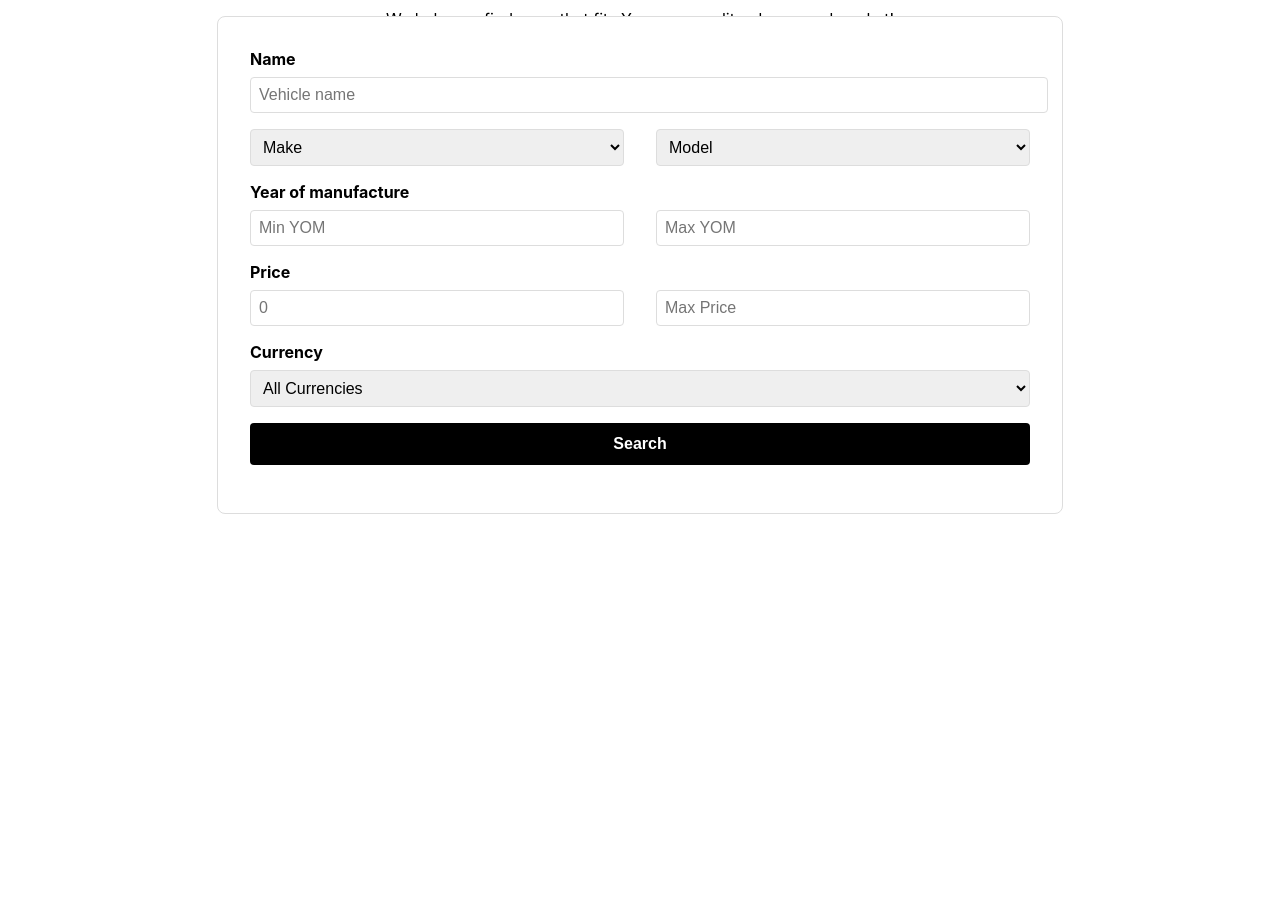
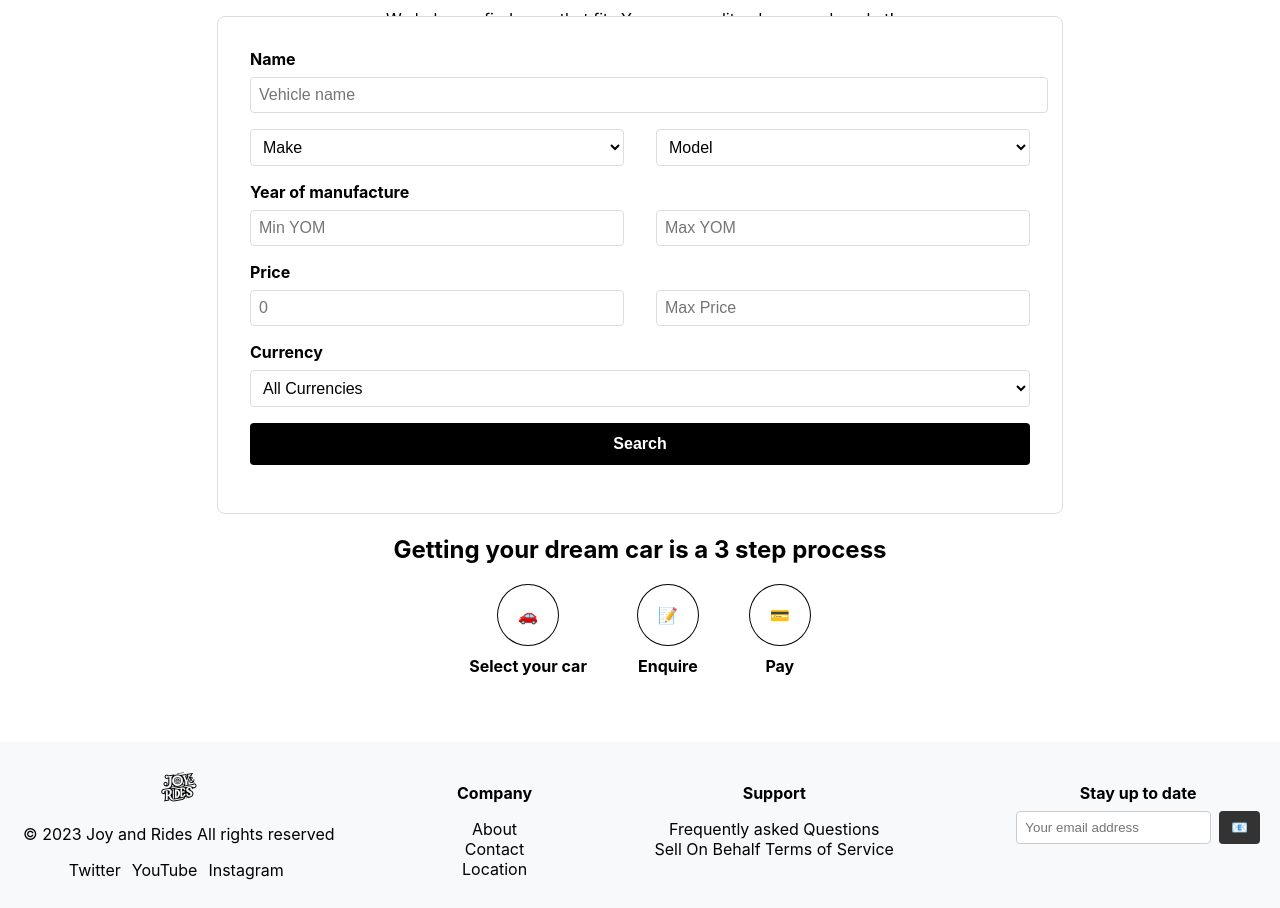
Before and after one commit to suleosmann/joy-rides-site, a React (Create React App) app: page / in a window 1280 px wide. Shown: the part 800-1708 px from the top of the page. Before the commit the page ends 1314 px from the top, so only its background shows below. Built offline with nearby package versions, Linux system fonts and the light colour scheme.

Commit message:
added footer

```diff
--- a/src/App.js
+++ b/src/App.js
@@ -1,12 +1,14 @@
 import "./App.css";
 import Navbar from "./components/Navbar";
 import Landingpage from "./components/Landingpage";
+import Footer from "./components/Footer"
 
 function App() {
   return (
       <div className="App">
         <Navbar />
         <Landingpage />
+        <Footer />
       </div>
   );
 }
--- /dev/null
+++ b/src/components/Footer.jsx
@@ -0,0 +1,74 @@
+import React from "react";
+import "./css/Footer.css"; // Make sure the path to your CSS file is correct
+
+const Footer = () => {
+  return (
+    <footer className="footer">
+      <div className="footer-section">
+        <div className="footer-logo">
+          <img src="/images/joyrides-logo.png" alt="Kai and Karo Logo" />{" "}
+          {/* Replace with your logo path */}
+          <p>© 2023 Joy and Rides All rights reserved</p>
+        </div>
+        <div className="footer-socials">
+          <a
+            href="https://twitter.com"
+            target="_blank"
+            rel="noopener noreferrer"
+          >
+            Twitter
+          </a>
+          <a
+            href="https://youtube.com"
+            target="_blank"
+            rel="noopener noreferrer"
+          >
+            YouTube
+          </a>
+          <a
+            href="https://instagram.com"
+            target="_blank"
+            rel="noopener noreferrer"
+          >
+            Instagram
+          </a>
+        </div>
+      </div>
+      <div className="footer-section">
+        <h4>Company</h4>
+        <ul>
+          <li>
+            <a href="/about">About</a>
+          </li>
+          <li>
+            <a href="/contact">Contact</a>
+          </li>
+          <li>
+            <a href="/location">Location</a>
+          </li>
+        </ul>
+      </div>
+      <div className="footer-section">
+        <h4>Support</h4>
+        <ul>
+          <li>
+            <a href="/faq">Frequently asked Questions</a>
+          </li>
+          <li>
+            <a href="/terms">Sell On Behalf Terms of Service</a>
+          </li>
+        </ul>
+      </div>
+      <div className="footer-section">
+        <h4>Stay up to date</h4>
+        <div className="footer-subscribe">
+          <input type="email" placeholder="Your email address" />
+          <button type="submit">📧</button>{" "}
+          {/* Replace with an actual icon or image */}
+        </div>
+      </div>
+    </footer>
+  );
+};
+
+export default Footer;
--- a/src/components/Landingpage.jsx
+++ b/src/components/Landingpage.jsx
@@ -24,6 +24,23 @@ const Landingpage = () => {
       <div>
         <VehicleSearchForm />
       </div>
+      <div className="process-container">
+      <h2>Getting your dream car is a 3 step process</h2>
+      <div className="steps">
+        <div className="step">
+          <div className="icon">🚗</div> {/* Replace with actual icons */}
+          <p>Select your car</p>
+        </div>
+        <div className="step">
+          <div className="icon">📝</div> {/* Replace with actual icons */}
+          <p>Enquire</p>
+        </div>
+        <div className="step">
+          <div className="icon">💳</div> {/* Replace with actual icons */}
+          <p>Pay</p>
+        </div>
+      </div>
+    </div>
     </div>
   );
 };
--- /dev/null
+++ b/src/components/css/Footer.css
@@ -0,0 +1,60 @@
+/* Footer.css */
+.footer {
+  background-color: #f8f9fa;
+  padding: 20px;
+  display: flex;
+  justify-content: space-between;
+  align-items: flex-start;
+}
+a {
+  text-decoration: none;
+  color: #000;
+}
+.footer-section {
+  display: flex;
+  flex-direction: column;
+}
+.footer-logo img {
+  width: 50px;
+}
+
+.footer-logo p,
+.footer-socials a,
+.footer-section ul {
+  list-style-type: none;
+  padding: 0;
+  margin: 8px 3px;
+}
+
+.footer-socials a {
+  display: inline-block;
+  margin-right: 8px;
+}
+
+.footer-section h4 {
+  margin-bottom: 8px;
+}
+
+.footer-subscribe {
+  display: flex;
+}
+
+.footer-subscribe input {
+  padding: 8px;
+  margin-right: 8px;
+  border: 1px solid #ccc;
+  border-radius: 4px;
+}
+
+.footer-subscribe button {
+  padding: 8px 12px;
+  background-color: #333;
+  color: white;
+  border: none;
+  border-radius: 4px;
+  cursor: pointer;
+}
+
+.footer-subscribe button:hover {
+  background-color: #555;
+}
--- a/src/components/css/Landingpage.css
+++ b/src/components/css/Landingpage.css
@@ -1,4 +1,4 @@
-.main-header{
+.main-header {
   font-size: 45px;
 }
 /* This styles the container holding the buttons */
@@ -16,7 +16,8 @@
   /* Add any additional styling for the button container here */
 }
 
-  .local-button, .International-button {
+.local-button,
+.International-button {
   padding: 20px 50px; /* Add padding inside the buttons */
   border: none; /* Remove the default border */
   font-size: 16px; /* Set the font size */
@@ -43,3 +44,38 @@
 .International-button:hover {
   background-color: #eee; /* Light grey background on hover */
 }
+
+/* ProcessSteps.css */
+.process-container {
+    text-align: center;
+    margin: 50px 0;
+  }
+
+  .steps {
+    display: flex;
+    justify-content: center;
+    align-items: center;
+    gap: 50px; /* Adjust gap size as needed */
+  }
+
+  .step {
+    display: flex;
+    flex-direction: column;
+    align-items: center;
+  }
+
+  .icon {
+    border: 1px solid #000;
+    padding: 20px;
+    border-radius: 50%;
+    margin-bottom: 10px;
+    /* You may want to specify a fixed size for your icons */
+    display: flex;
+    justify-content: center;
+    align-items: center;
+  }
+
+  .step p {
+    margin-top: 0;
+    font-weight: bold;
+  }
--- a/src/components/css/VehicleSearchForm.css
+++ b/src/components/css/VehicleSearchForm.css
@@ -32,6 +32,7 @@
   border: 1px solid #ddd;
   border-radius: 4px;
   font-size: 1rem;
+  background-color: #fff;
 }
 
 .form-row {
```
Lines whose indentation alone changed are shown as unchanged.
